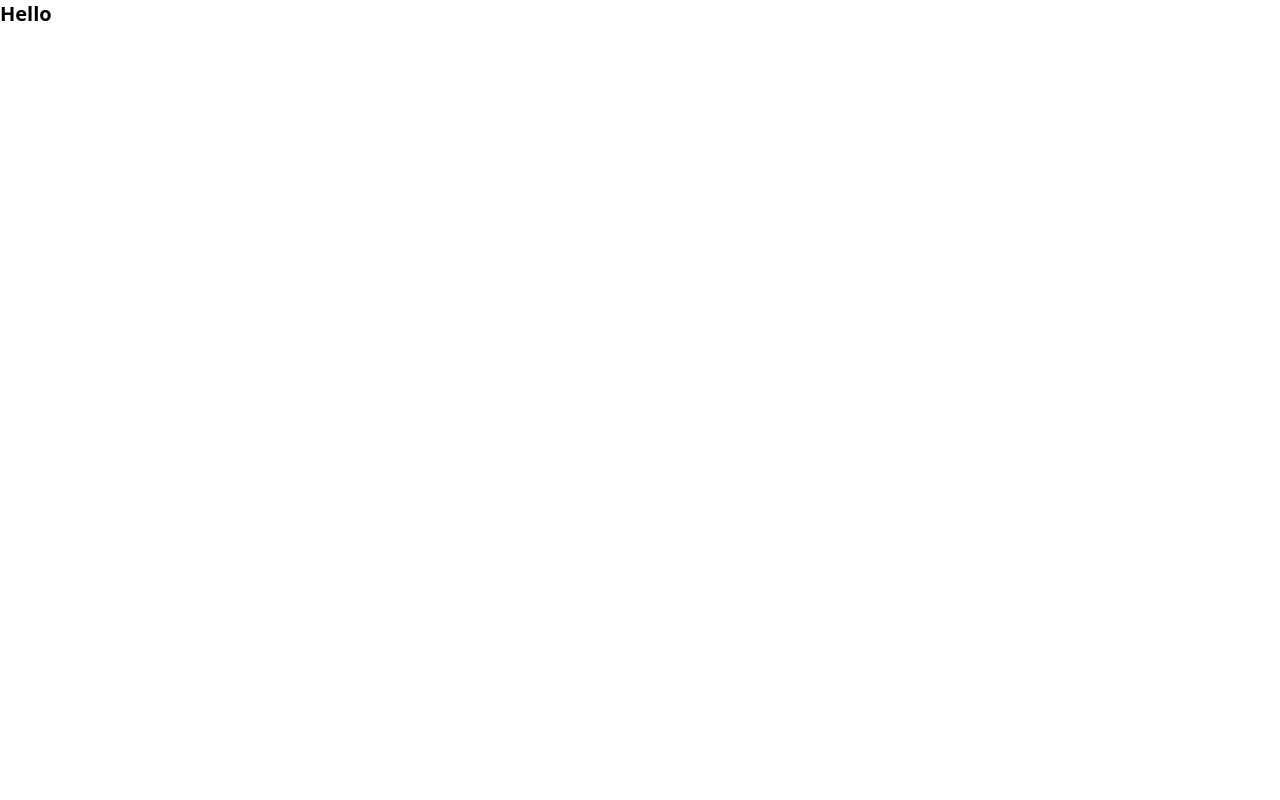
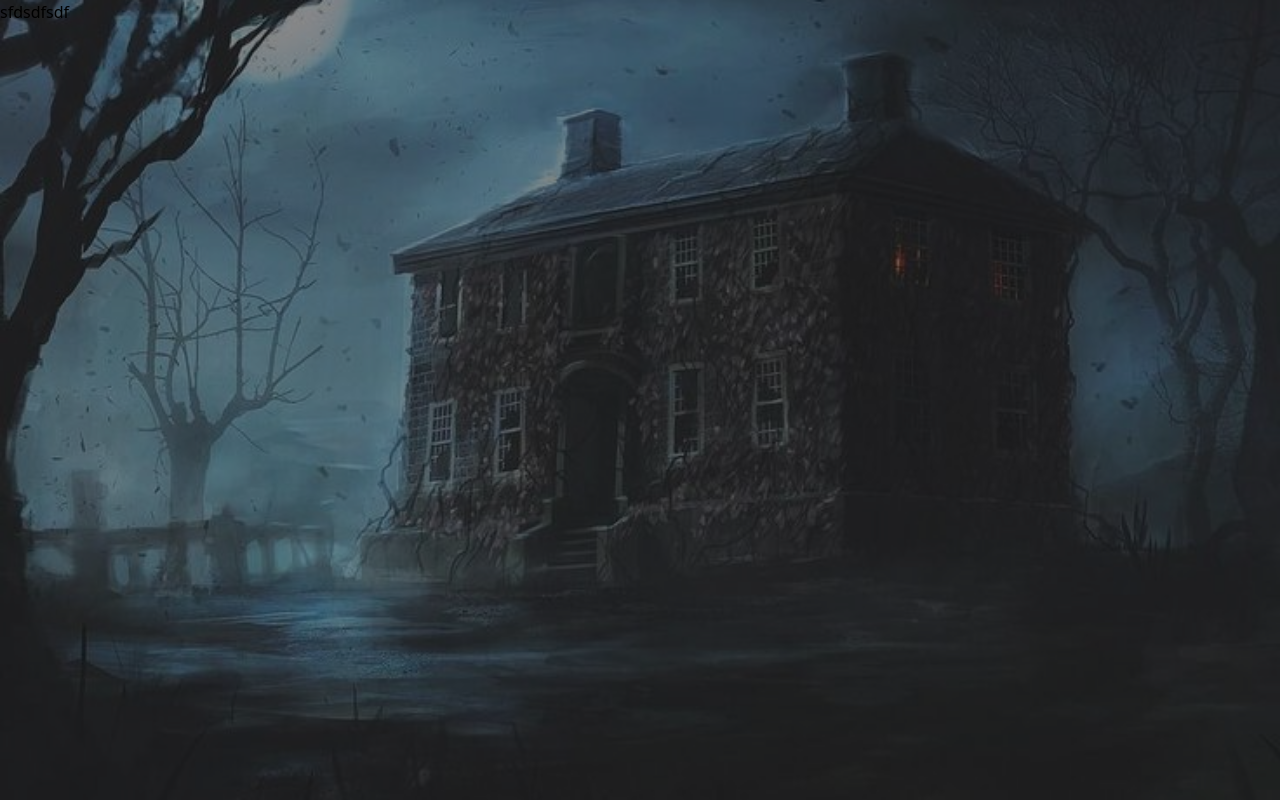
Before and after one commit to SquirrelloDev/ttrpg-vault, a React (Vite) app: page /interactive in a window 1280 px wide. Built offline with nearby package versions, Linux system fonts and the light colour scheme.

Commit message:
Feature: add routes to different sections

```diff
--- a/src/App.tsx
+++ b/src/App.tsx
@@ -1,8 +1,19 @@
+import { createBrowserRouter, RouterProvider } from "react-router-dom"
+import IntroSelection from "./pages/IntroSelection"
+import MainLayout from "./pages/MainLayout"
+import InteractiveMode from "./pages/InteractiveMode"
+import CustomMode from "./pages/CustomMode"
+
+const router = createBrowserRouter([
+  { path: '/', element: <MainLayout />, children: [
+    { index: true, element: <IntroSelection /> },
+    { path: 'interactive', element: <InteractiveMode /> },
+    { path: 'custom', element: <CustomMode /> }
+  ] }
+])
 function App() {
   return (
-    <div className="dark:bg-neutral-800 min-h-screen">
-        <p className="font-bold text-xl dark:text-red-500">Hello</p>
-    </div>
+        <RouterProvider router={router} />
   )
 }
 
--- /dev/null
+++ b/src/pages/CustomMode.tsx
@@ -0,0 +1,9 @@
+function CustomMode() {
+  return (
+    <div className="flex min-h-screen bg-cover bg-center bg-free-bg relative z-0">
+      <div className="absolute top-0 left-0 bottom-0 right-0 bg-zinc-900/50 -z-10"></div>
+      <p>sfdsdfsdf</p>
+    </div>
+  );
+}
+export default CustomMode;
--- /dev/null
+++ b/src/pages/InteractiveMode.tsx
@@ -0,0 +1,9 @@
+function InteractiveMode() {
+  return (
+    <div className="flex min-h-screen bg-cover bg-center bg-house-bg relative z-0">
+      <div className="absolute top-0 left-0 bottom-0 right-0 bg-zinc-900/50 -z-10"></div>
+      <p>sfdsdfsdf</p>
+    </div>
+  );
+}
+export default InteractiveMode;
--- /dev/null
+++ b/src/pages/MainLayout.tsx
@@ -0,0 +1,10 @@
+import { Outlet } from "react-router-dom";
+
+function MainLayout(){
+    return(
+        <div className="min-h-screen">
+            <Outlet />
+        </div>
+    )
+}
+export default MainLayout
```
